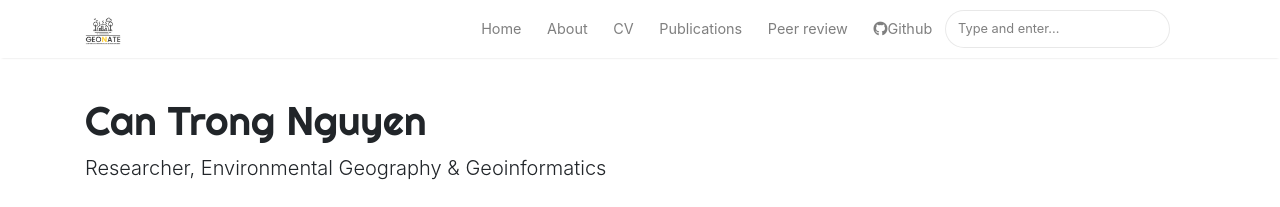
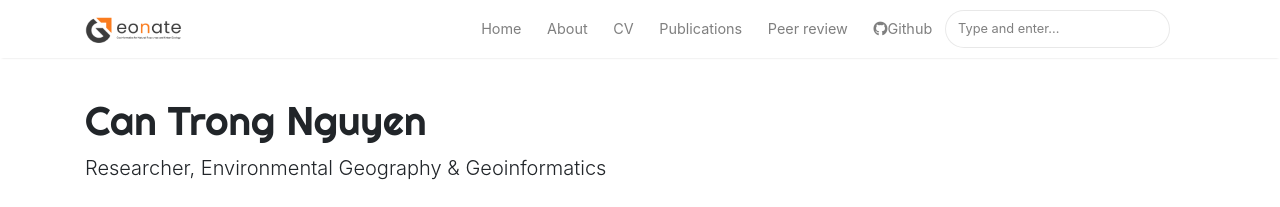
Before and after one commit to canng/oldsite, a Jekyll site: the page built from _pages/about.md, in a window 1280 px wide. Shown: the top 207 px of the page. Built offline with Jekyll 4.4.1, drawn with Linux system fonts in a browser that asks for light colours; nearby versions of some CDN libraries.

Commit message:
update logos

```diff
--- a/_config.yml
+++ b/_config.yml
@@ -2,8 +2,8 @@
 name: "Can Trong Nguyen"
 title: "Can T.N."
 description: "Researcher, Environmental Geography & Geoinformatics"
-logo: 'assets/images/logo.png'
-favicon: 'assets/images/logo.png'
+logo: 'assets/images/Geonate_logo.png'
+favicon: 'assets/images/Geonate_icon.png'
 baseurl: 'https://canng.github.io'
 google_analytics: 'UA-46278016-1'
 disqus: 'demowebsite'
```
Also changed, not shown: assets/images/Geonate_icon.png (added), assets/images/Geonate_logo.png (added).
